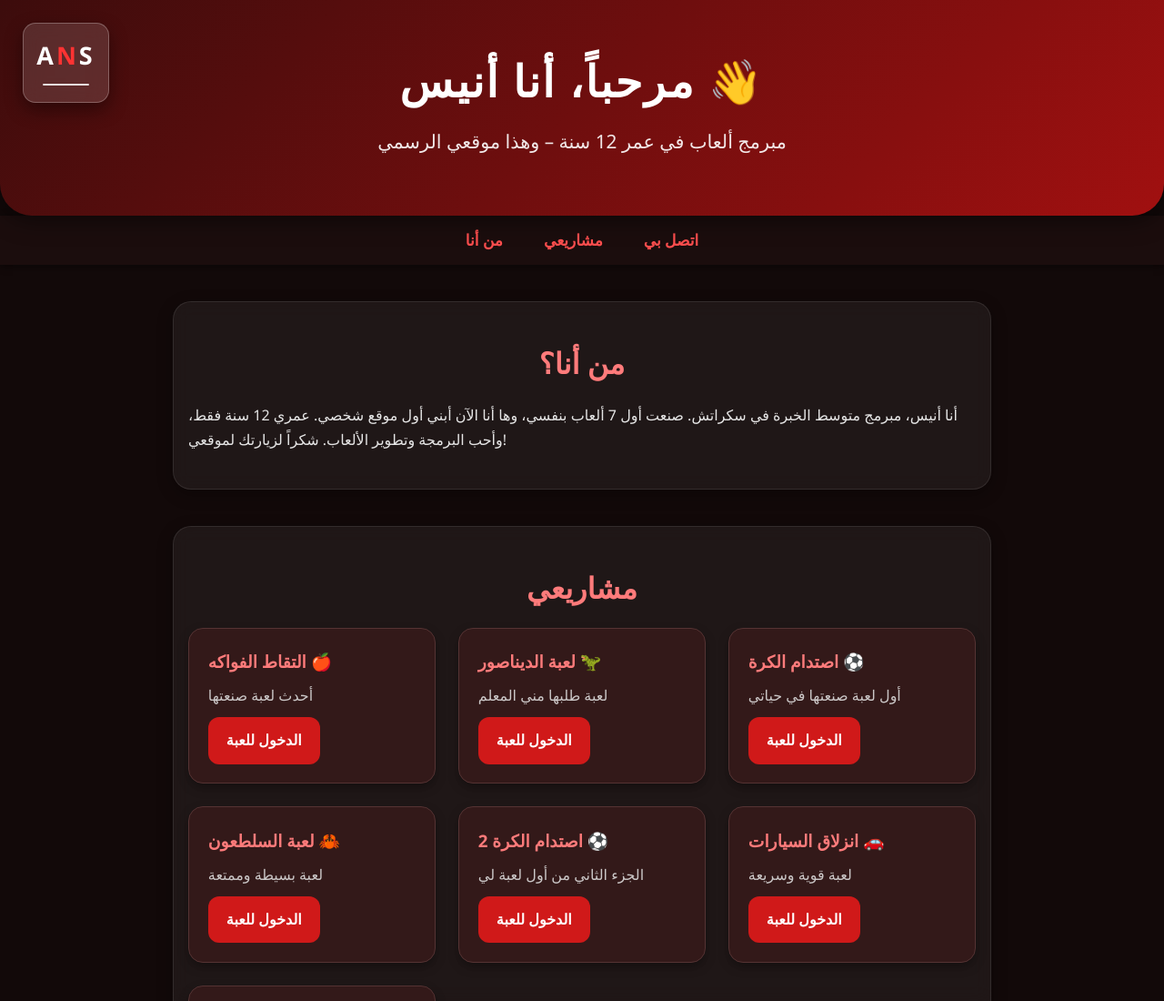
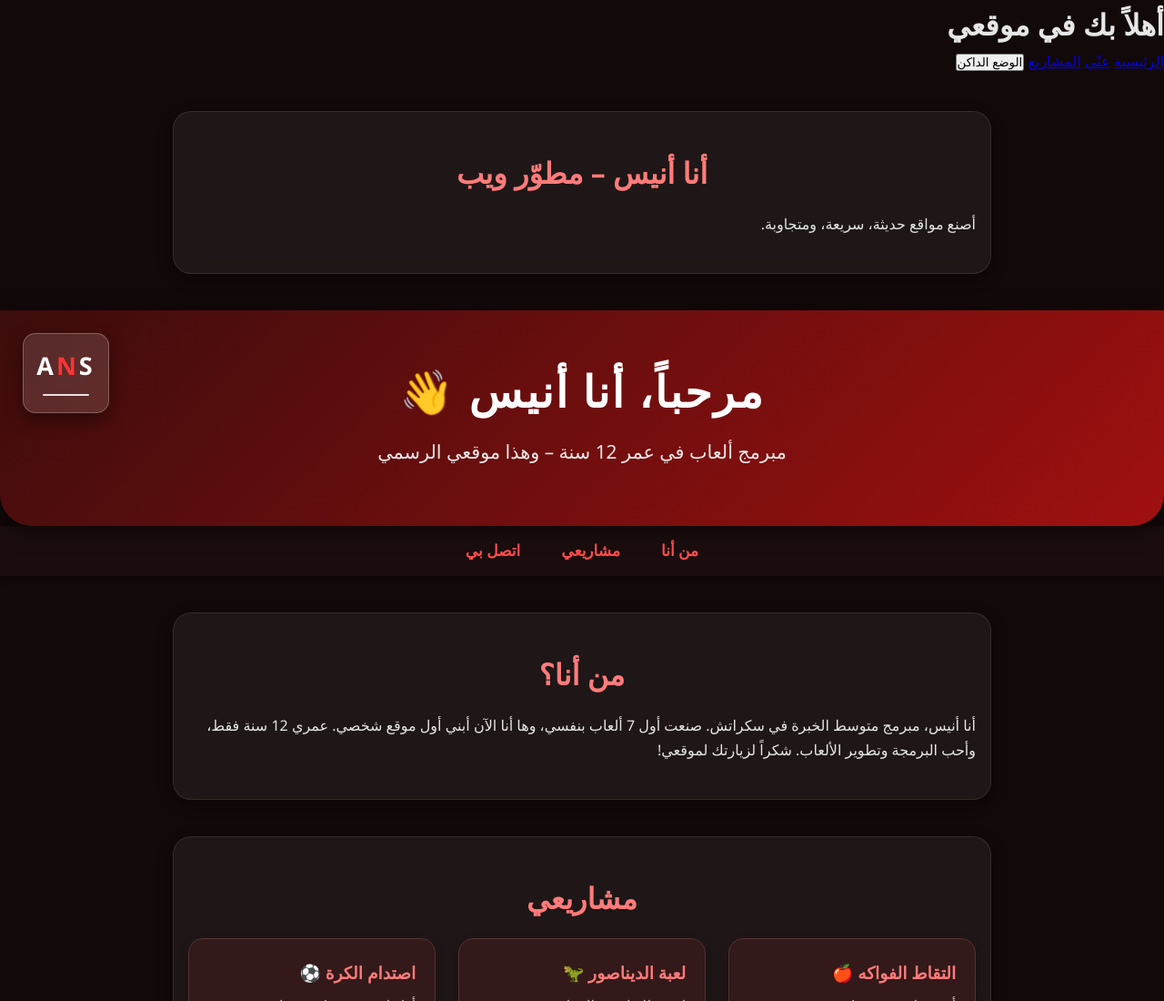
Before and after one commit to seyf158/anis-website, a plain HTML site: page index.html in a window 1280 px wide. Shown: the top 1100 px of the page at 91% size. Drawn offline with Linux system fonts and the light colour scheme.

Commit message:
Update index.html

```diff
--- a/index.html
+++ b/index.html
@@ -1,4 +1,30 @@
 <!DOCTYPE html>
+<html lang="ar" dir="rtl">
+<head>
+<meta charset="UTF-8" />
+<meta name="viewport" content="width=device-width, initial-scale=1.0" />
+<title>موقعي – الصفحة الرئيسية</title>
+<link rel="stylesheet" href="style.css" />
+<script defer src="script.js"></script>
+</head>
+<body>
+<header>
+<h1 class="typing">أهلاً بك في موقعي</h1>
+<nav>
+<a href="index.html">الرئيسية</a>
+<a href="about.html">عنّي</a>
+<a href="projects.html">المشاريع</a>
+<button id="themeToggle">الوضع الداكن</button>
+</nav>
+</header>
+<section class="hero">
+<h2>أنا أنيس – مطوّر ويب</h2>
+<p>أصنع مواقع حديثة، سريعة، ومتجاوبة.</p>
+</section>
+
+
+</body>
+</html>
 <html lang="ar">
 <head>
   <meta charset="UTF-8">
```
